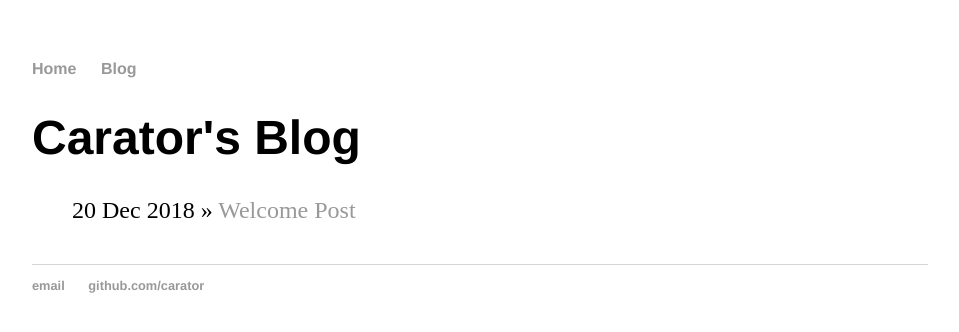
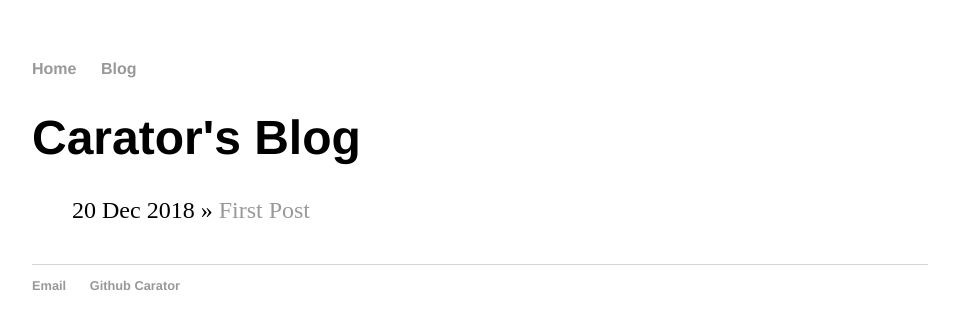
Before and after one commit to manikanta994/carator.github.io, a Jekyll site: the page built from blog/index.html, in a window 1280 px wide. Shown: the top 332 px of the page, without its empty margins (160-1119 px from the left). Built offline with Jekyll 4.4.1, drawn with Linux system fonts in a browser that asks for light colours.

Commit message:
Updated the Code

```diff
--- a/_layouts/default.html
+++ b/_layouts/default.html
@@ -19,8 +19,8 @@
 			</div><!-- /.container -->
 			<footer>
 	    		<ul>
-	        		<li><a href="mailto:info@carator.in">email</a></li>
-	        		<li><a href="https://github.com/carator">github.com/carator</a></li>
+	        		<li><a href="mailto:info@carator.in">Email</a></li>
+	        		<li><a href="https://github.com/carator">Github Carator</a></li>
 				</ul>
 			</footer>
 		</body>
--- a/_posts/2018-12-20-first-blog.md
+++ b/_posts/2018-12-20-first-blog.md
@@ -1,6 +1,6 @@
 ---
 layout: post
-title: "Welcome Post"
+title: "First Post"
 date: 2018-12-20
 ---
 
```
